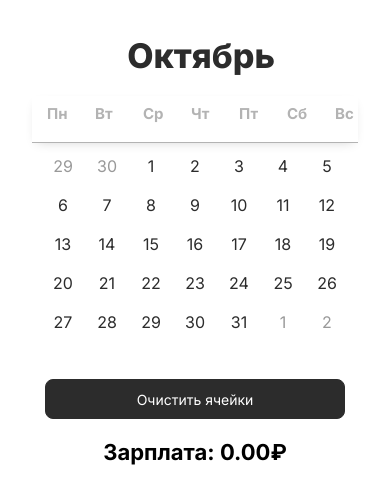
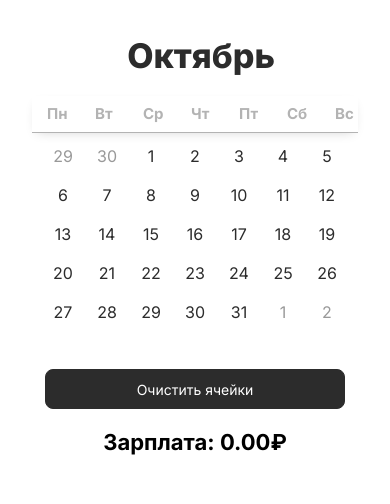
Before and after one commit to ko77uth/counter-app, a React (Vite) app: page / in a window 390 px wide. Shown: the top 504 px of the page. Built offline with nearby package versions, Linux system fonts and the light colour scheme.

Commit message:
worked app

```diff
--- a/src/index.css
+++ b/src/index.css
@@ -472,7 +472,7 @@ svg * {
 		display: grid;
 		grid-template-columns: repeat(7, 8px);
 		font-size: 14px;
-		grid-template-rows: 30px;
+		grid-template-rows: 20px;
 	}
 }
 
```
